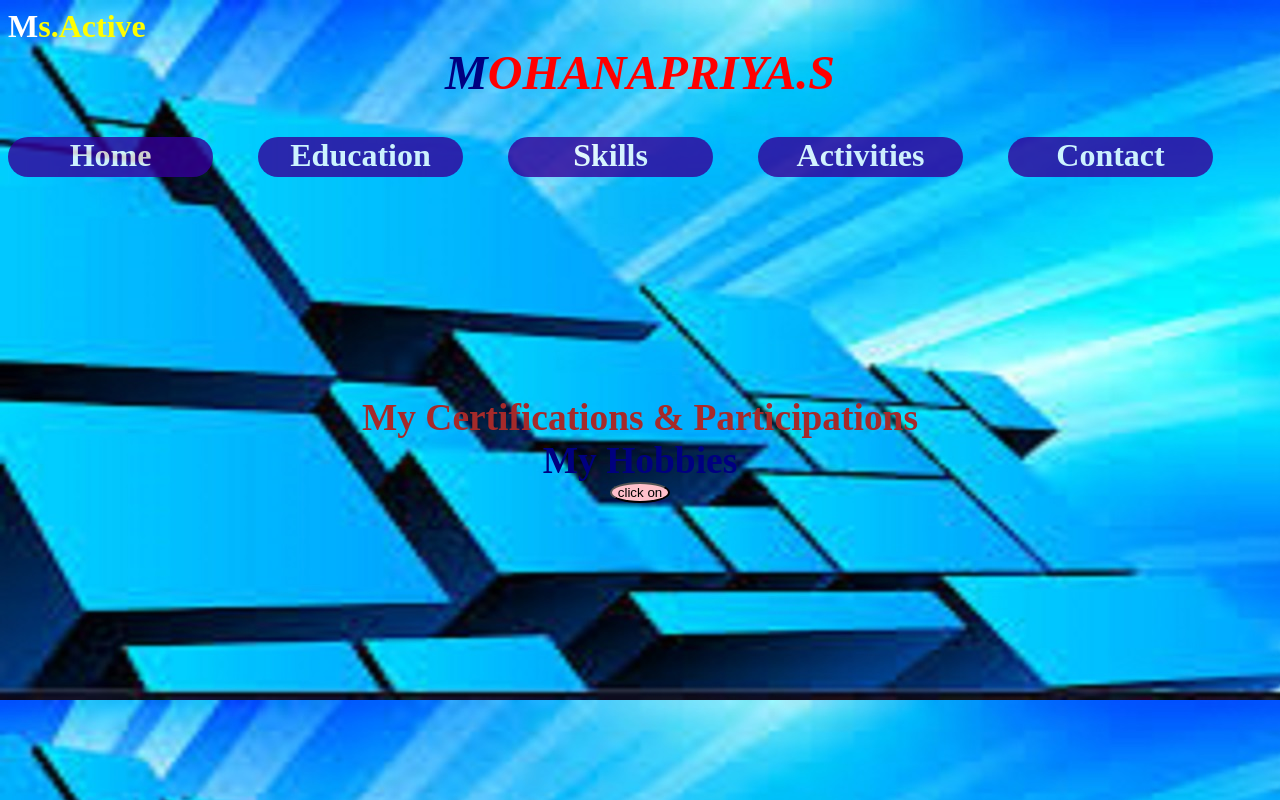
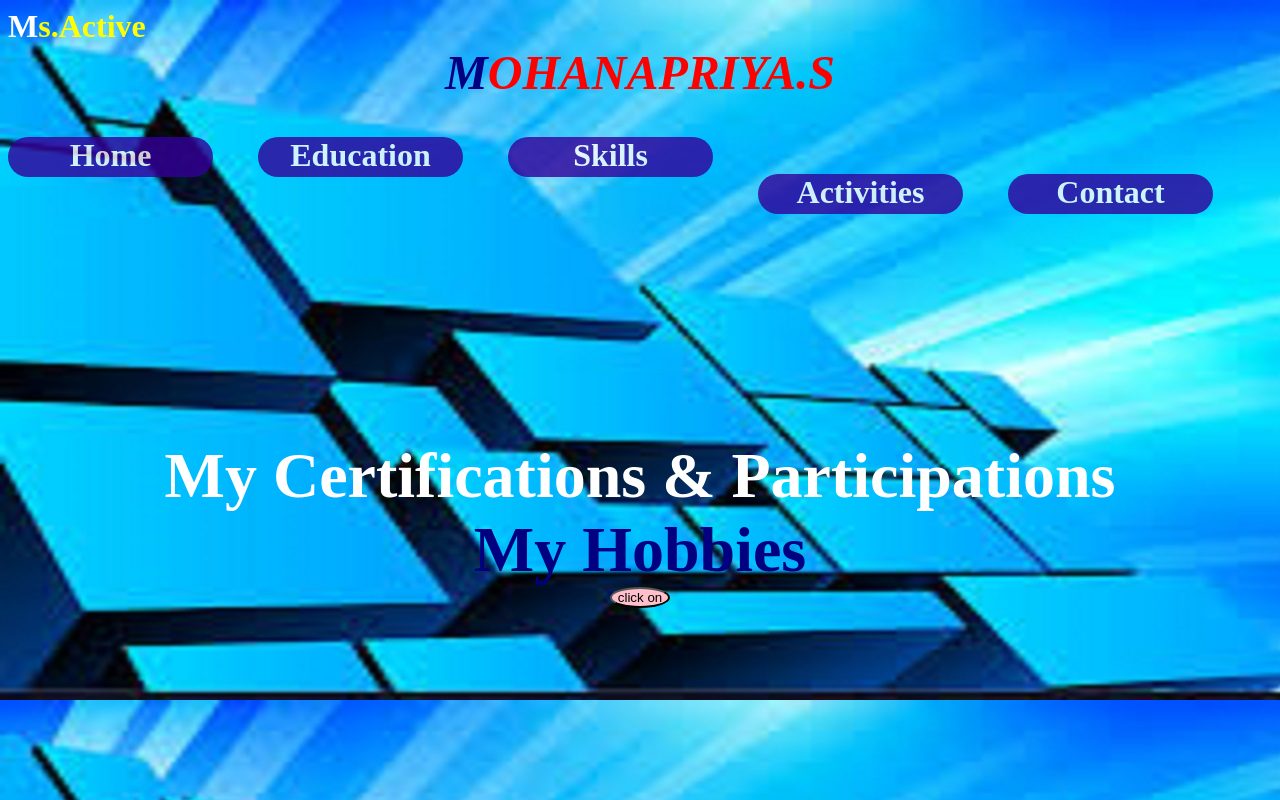
Before and after one commit to meow-1/ms.active-portfolio, a plain HTML site: page activity.html in a window 1280 px wide. Drawn offline with Linux system fonts and the light colour scheme.

Commit message:
Update activity.html

```diff
--- a/activity.html
+++ b/activity.html
@@ -9,11 +9,11 @@
 	<nav>
 		<ul><li><a href="index.html">Home</li></a>
 			<li><a href="education.html">Education</a></li>
-			<li><a href="skills.html">Skills</a></li>
+			<li><a href="skills.html">Skills</a></li><br>
 			<li><a href="activity.html">Activities</a><ul><li><a href="certifications.html">Certifications</li></a>
 				<li><a href="hobbies.html">Hobbies</li></a></ul></li>
 			<li><a href="contact.html">Contact</li></a></ul></nav></div><br><br><br><br><br><br>
 			<div class="mid">
-			<center><h3><a href="certifications.html"><font color="brown">My Certifications & Participations</font></a><br>
+			<center><h1><a href="certifications.html"><font color="white">My Certifications & Participations</font></a><br>
 				<a href="Hobbies.html"><font color="navy">My Hobbies</a><br>
-				<button>click on</button></h3></center></div>
+				<button>click on</button></h1></center></div>
```
